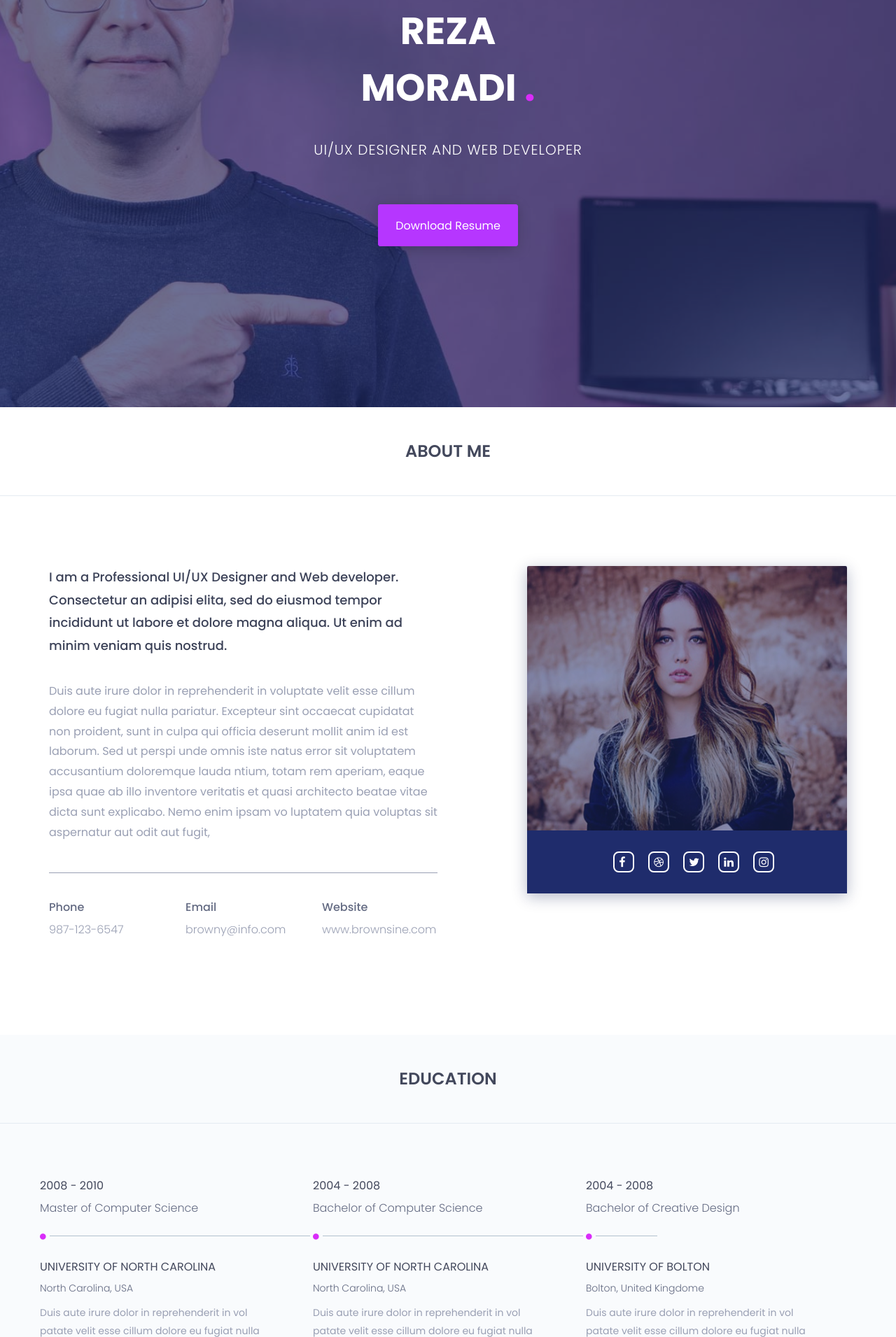
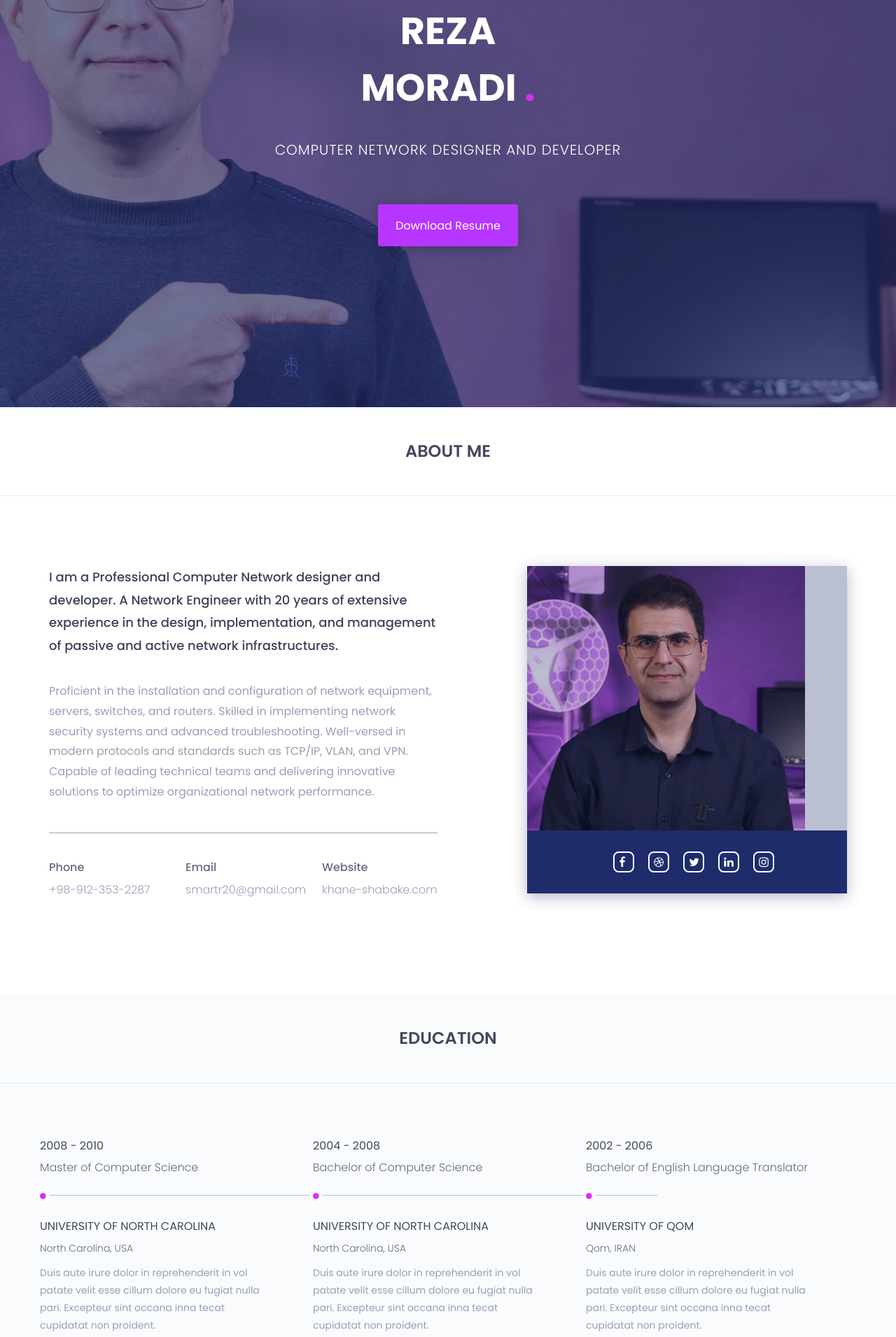
Before and after one commit to smartr20/cv-resume-site, a Django app: page / in a window 1280 px wide. Shown: the part 308-2219 px from the top of the page at 70% size. Run offline with Django 3.2, Linux system fonts and the light colour scheme; some libraries are stand-ins or nearby versions.

Commit message:
pic changed

```diff
--- a/templates/website/index.html
+++ b/templates/website/index.html
@@ -109,7 +109,7 @@
 					<div class="col-md-12 text-center">
 						<div class="header-text">
 							<h2>hi <span>,</span> i am <br> Reza <br> Moradi <span>.</span>   </h2>
-							<p>ui/ux designer and web developer</p>
+							<p>Computer Network designer and developer</p>
 							<a href="{% static 'assets/download/browney.txt' %}" download>download resume</a>
 						</div><!--/.header-text-->
 					</div><!--/.col-->
@@ -130,28 +130,28 @@
 						<div class="col-sm-6">
 							<div class="single-about-txt">
 								<h3>
-									I am a Professional UI/UX Designer and Web developer. Consectetur an adipisi elita, sed do eiusmod tempor incididunt ut labore et dolore magna aliqua. Ut enim ad minim veniam quis nostrud.
+									I am a Professional Computer Network designer and developer. A Network Engineer with 20 years of extensive experience in the design, implementation, and management of passive and active network infrastructures.
 								</h3>
 								<p>
-									Duis aute irure dolor in reprehenderit in voluptate velit esse cillum dolore eu fugiat nulla pariatur. Excepteur sint occaecat cupidatat non proident, sunt in culpa qui officia deserunt mollit anim id est laborum. Sed ut perspi unde omnis iste natus error sit voluptatem accusantium doloremque lauda ntium, totam rem aperiam, eaque ipsa quae ab illo inventore veritatis et quasi architecto beatae vitae dicta sunt explicabo. Nemo enim ipsam vo luptatem quia voluptas sit aspernatur aut odit aut fugit,
+									Proficient in the installation and configuration of network equipment, servers, switches, and routers. Skilled in implementing network security systems and advanced troubleshooting. Well-versed in modern protocols and standards such as TCP/IP, VLAN, and VPN. Capable of leading technical teams and delivering innovative solutions to optimize organizational network performance.
 								</p>
 								<div class="row">
 									<div class="col-sm-4">
 										<div class="single-about-add-info">
 											<h3>phone</h3>
-											<p>987-123-6547</p>
+											<p>+98-912-353-2287</p>
 										</div>
 									</div>
 									<div class="col-sm-4">
 										<div class="single-about-add-info">
 											<h3>email</h3>
-											<p>browny@info.com</p>
+											<p>smartr20@gmail.com</p>
 										</div>
 									</div>
 									<div class="col-sm-4">
 										<div class="single-about-add-info">
 											<h3>website</h3>
-											<p>www.brownsine.com</p>
+											<p>khane-shabake.com</p>
 										</div>
 									</div>
 								</div>
@@ -260,8 +260,8 @@
 						<div class="col-sm-4">
 							<div class="single-horizontal-timeline">
 								<div class="experience-time">
-									<h2>2004 - 2008</h2>
-									<h3>bachelor <span>of </span> creative design</h3>
+									<h2>2002 - 2006</h2>
+									<h3>bachelor <span>of </span> English language translator</h3>
 								</div><!--/.experience-time-->
 								<div class="timeline-horizontal-border">
 									<i class="fa fa-circle" aria-hidden="true"></i>
@@ -271,9 +271,9 @@
 								<div class="timeline">
 									<div class="timeline-content">
 										<h4 class="title">
-											university of bolton
+											University of Qom
 										</h4>
-										<h5>bolton, united kingdome</h5>
+										<h5>Qom, IRAN</h5>
 										<p class="description">
 											Duis aute irure dolor in reprehenderit in vol patate velit esse cillum dolore eu fugiat nulla pari. Excepteur sint occana inna tecat cupidatat non proident.
 										</p>
```
Also changed, not shown: statics/assets/images/about/profile_image.jpg.
